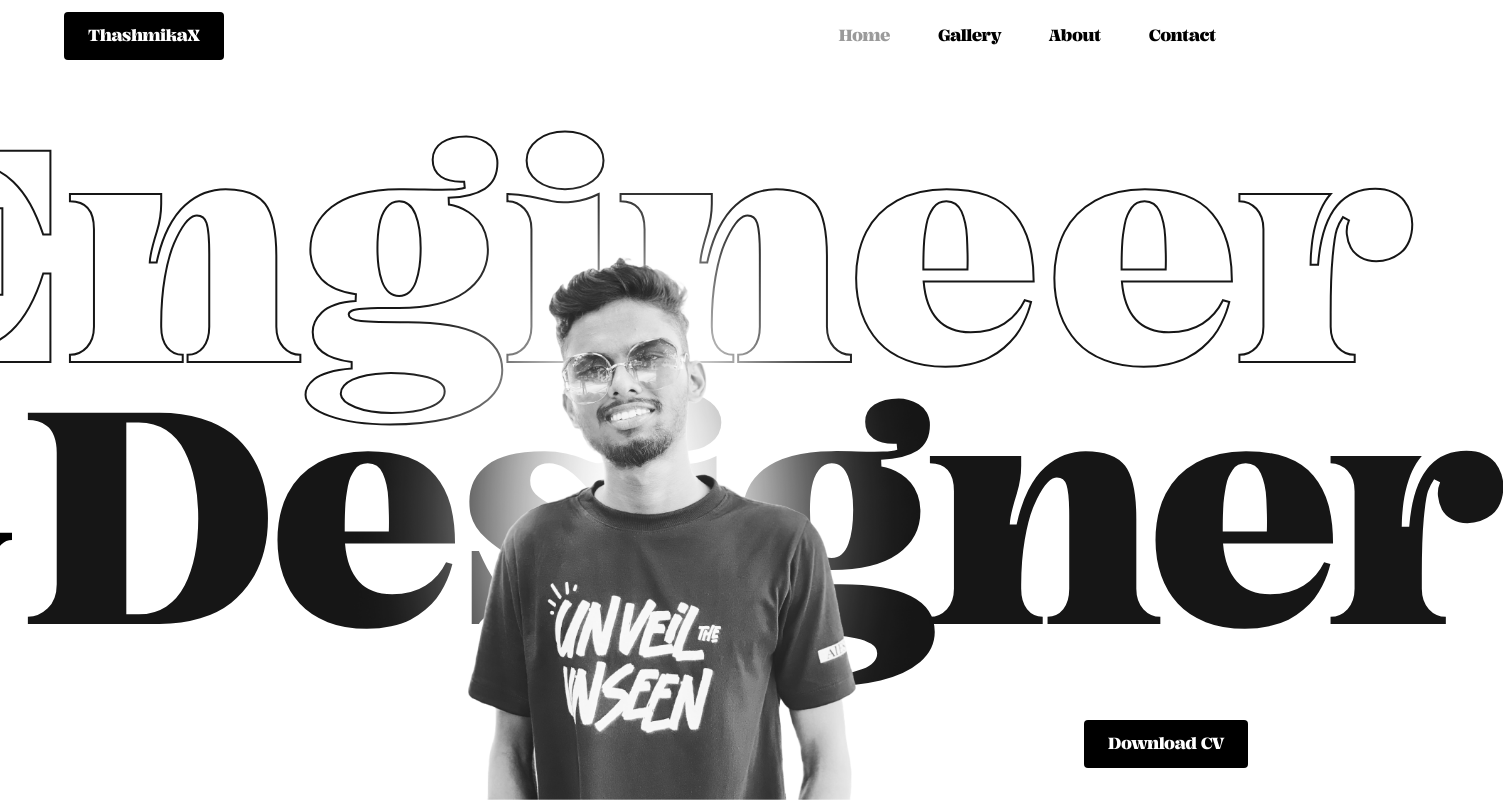
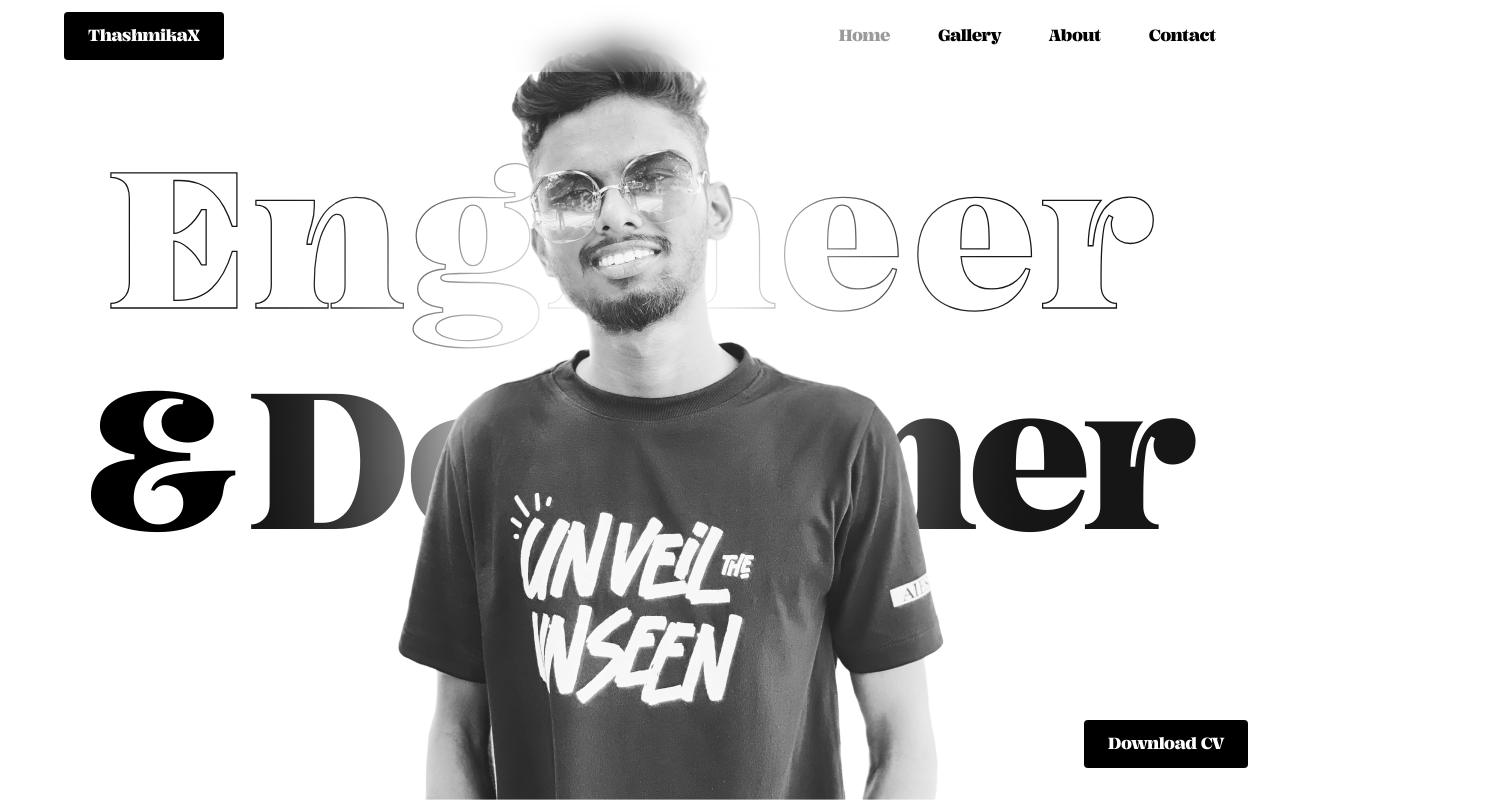
Before and after one commit to ThashmikaX/portfolio, a Next.js app: page / in a window 1280 px wide. Shown: the top 802 px of the page, 1503 px wide, since content can reach past the window. Built offline with nearby package versions, Linux system fonts and the light colour scheme; a web font is replaced by a local one.

Commit message:
fix: adjust layout and styles in Hero component, add Download CV button

```diff
--- a/src/app/page.tsx
+++ b/src/app/page.tsx
@@ -4,8 +4,8 @@ import Hero from "@/components/Hero";
 
 export default function Home() {
   return (
-    <main className="min-h-screen bg-white w-full text-primary-foreground relative">
-      <div className="h-[2px] w-full bg-main-gradient absolute top-0 z-50"></div>
+    <main className="min-h-screen bg-white text-primary-foreground relative">
+      {/* <div className="h-[2px] w-screen bg-main-gradient absolute top-0 z-50"></div> */}
       <div className="min-h-screen h-screen" id="home">
         <Hero />
       </div>
--- a/src/components/Hero.tsx
+++ b/src/components/Hero.tsx
@@ -23,10 +23,10 @@ export default function Hero() {
   return (
     <div className="min-h-screen h-screen bg-white px-4 py-16 sm:px-6 lg:px-8">
       {/* Main Content Container */}
-      <div className="min-h-screen max-w-full h-screen justify-center">
+      <div className="min-h-screen max-w-screen h-screen justify-center">
         {/* Typography Layer */}
-        <div className="relative flex flex-col items-center justify-center top-16">
-          <h1 className="flex flex-col items-center top-36">
+        <div className="mx-auto items-center justify-center text-center mt-10">
+          <h1 className="flex mx-auto flex-col items-center">
             <svg width="100%" height="300">
               <text
           x="50%"
@@ -34,36 +34,42 @@ export default function Hero() {
           textAnchor="middle"
           dominantBaseline="middle"
           style={{
-                  fontSize: "300px",
-                  letterSpacing: "10px",
+            fontSize: "15vw",
+            letterSpacing: "1vw",
             fill: "none",
             stroke: "#161616",
-                  strokeWidth: "2px"
+            strokeWidth: "0.1vw"
           }}
               >
           Engineer
               </text>
             </svg>
-            <div className="flex items-center mt-[-120px]">
-              <span className="text-[300px]  mr-4">&</span>
-              <span className="text-[300px] text-[#161616]">
+            <div className="flex items-center lg:mt-[-6vw] mt-[-130px]">
+              <span className="text-[15vw] mr-4">&</span>
+              <span className="text-[15vw] text-[#161616]">
           Designer
               </span>
             </div>
           </h1>
+          <button
+            onClick={handleDownload}
+            className="px-6 py-3 bg-black text-white font-medium rounded hover:bg-gray-800 transition-colors z-50"
+          >
+            Download CV
+          </button>
         </div>
 
         {/* Image Container */}
-        <div className="absolute left-1/2 transform -translate-x-1/2 bottom-0 z-0">
+        <div className="absolute left-1/2 -translate-x-1/2 bottom-0 z-0 w-full lg:w-150">
           <Image
             src={Sudesh}
             alt="Profile"
-            className="relative z-10 w-150 h-auto object-cover grayscale bottom-0 pb-0"
+            className=" mx-auto"
           />
         </div>
 
         {/* Download CV Button */}
-        <div className="absolute bottom-8 right-8 z-20">
+        <div className="absolute lg:bottom-8 lg:right-8 bottom-80 mx-auto z-20 lg:opacity-100 opacity-0">
           <button
             onClick={handleDownload}
             className="px-6 py-3 bg-black text-white font-medium rounded hover:bg-gray-800 transition-colors"
--- a/src/components/Navbar.tsx
+++ b/src/components/Navbar.tsx
@@ -102,8 +102,8 @@ function Navbar() {
 
   return (
     <nav className={"flex-[0_0_auto] sticky top-0 z-50 flex justify-center"}>
-      <div className="absolute w-full backdrop-blur-lg bg-black bg-opacity-0">
-        <div className=" relative lg:text-[16px] w-full">
+      <div className="absolute backdrop-blur-lg bg-black bg-opacity-0 w-full">
+        <div className=" relative lg:text-[16px]">
           <div className="py-4 px-4 md:px-16 md:py-3 flex justify-between items-center">
             <div className="flex items-center flex-shrink-0">
               <button className="px-6 py-3 bg-black text-white font-medium rounded hover:bg-gray-800 transition-colors">
@@ -161,7 +161,7 @@ function Navbar() {
                       }
                     >
                       <div
-                        className="hover:cursor-pointer nav-link"
+                        className="hover:cursor-pointer nav-link py-2"
                         onClick={() => {
                           if (!item.isSeperatePage && currentPath === "home") {
                             scrolltoHash(item.href);
```
Lines whose indentation alone changed are shown as unchanged.
